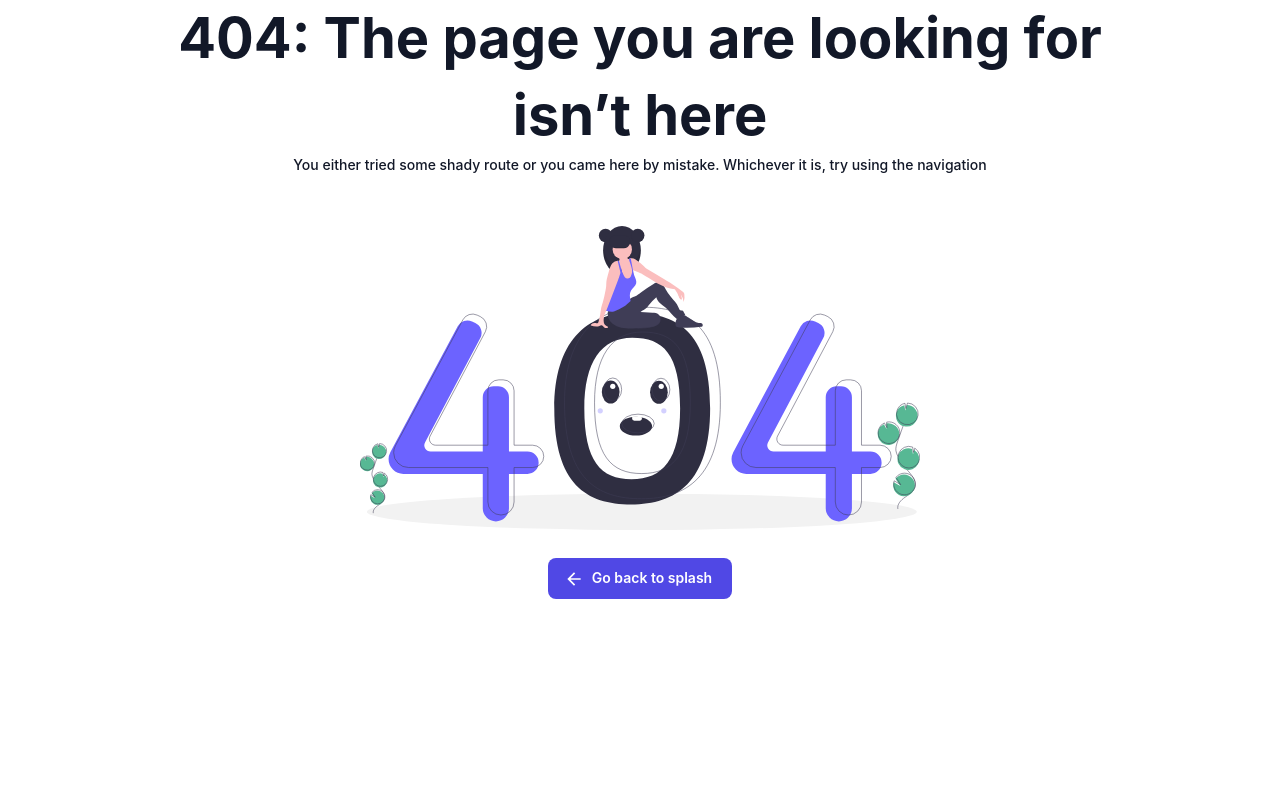
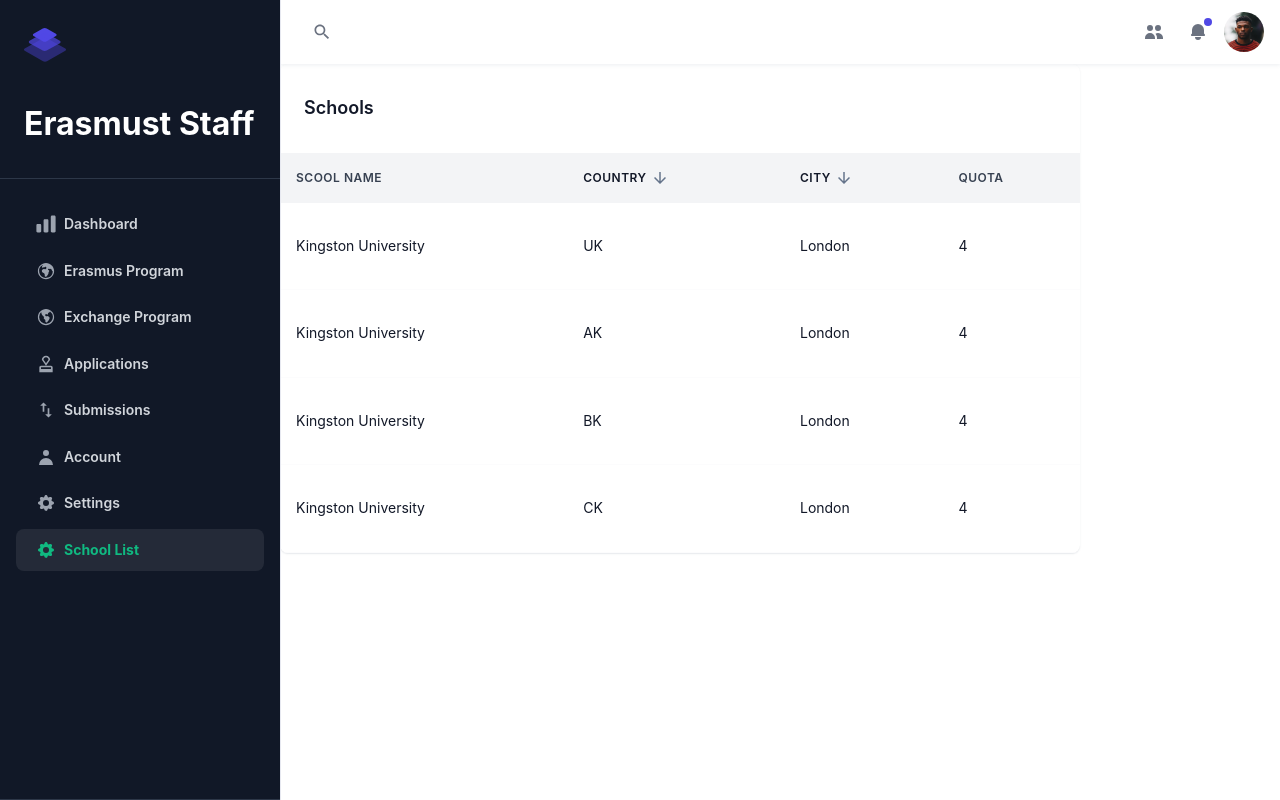
Before and after one commit to tolgaozgun/erasmust, a React (Create React App) app in the folder frontend/: page /schoolList in a window 1280 px wide. Before the commit this address had no page. Built offline with nearby package versions, Linux system fonts and the light colour scheme.

Commit message:
School List
Added school list to Academic Staff

```diff
--- a/frontend/src/components/componentsStaff/dashboard-sidebar.js
+++ b/frontend/src/components/componentsStaff/dashboard-sidebar.js
@@ -1,94 +1,96 @@
-import PropTypes from 'prop-types';
-import { Box, Divider, Drawer, Typography, useMediaQuery } from '@mui/material';
-import { ChartBar as ChartBarIcon } from '../../icons/chart-bar';
-import { Cog as CogIcon } from '../../icons/cog';
-import { User as UserIcon } from '../../icons/user';
-import { Logo } from './logo';
-import { NavItem } from './nav-item';
-import React from 'react';
-import ImportExportOutlinedIcon from '@mui/icons-material/ImportExportOutlined';
-import ApprovalOutlinedIcon from '@mui/icons-material/ApprovalOutlined';
+import PropTypes from "prop-types";
+import { Box, Divider, Drawer, Typography, useMediaQuery } from "@mui/material";
+import { ChartBar as ChartBarIcon } from "../../icons/chart-bar";
+import { Cog as CogIcon } from "../../icons/cog";
+import { User as UserIcon } from "../../icons/user";
+import { Logo } from "./logo";
+import { NavItem } from "./nav-item";
+import React from "react";
+import ImportExportOutlinedIcon from "@mui/icons-material/ImportExportOutlined";
+import ApprovalOutlinedIcon from "@mui/icons-material/ApprovalOutlined";
 import { HiGlobeEuropeAfrica } from "react-icons/hi2";
 import { HiGlobeAmericas } from "react-icons/hi2";
 
 const items = [
     {
-    href: '/dashboardStaff',
-    icon: (<ChartBarIcon fontSize="small" />),
-    title: 'Dashboard'
+        href: "/dashboardStaff",
+        icon: <ChartBarIcon fontSize="small" />,
+        title: "Dashboard",
     },
     {
-    href: '/erasmusStaff',
-    icon: (<HiGlobeEuropeAfrica fontSize="small" />),
-    title: 'Erasmus Program'
+        href: "/erasmusStaff",
+        icon: <HiGlobeEuropeAfrica fontSize="small" />,
+        title: "Erasmus Program",
     },
     {
-    href: '/exchangeProgramStaff',
-    icon: (<HiGlobeAmericas fontSize="small" />),
-    title: 'Exchange Program'
+        href: "/exchangeProgramStaff",
+        icon: <HiGlobeAmericas fontSize="small" />,
+        title: "Exchange Program",
     },
     {
-    href: '/applicationsStaff',
-    icon: (<ApprovalOutlinedIcon fontSize="small" />),
-    title: 'Applications'
+        href: "/applicationsStaff",
+        icon: <ApprovalOutlinedIcon fontSize="small" />,
+        title: "Applications",
     },
     {
-    href: '/submissionsStaff',
-    icon: (<ImportExportOutlinedIcon fontSize="small" />),
-    title: 'Submissions'
+        href: "/submissionsStaff",
+        icon: <ImportExportOutlinedIcon fontSize="small" />,
+        title: "Submissions",
     },
     {
-    href: '/accountStaff',
-    icon: (<UserIcon fontSize="small" />),
-    title: 'Account'
+        href: "/accountStaff",
+        icon: <UserIcon fontSize="small" />,
+        title: "Account",
     },
     {
-    href: '/settingsStaff',
-    icon: (<CogIcon fontSize="small" />),
-    title: 'Settings'
-  }
+        href: "/settingsStaff",
+        icon: <CogIcon fontSize="small" />,
+        title: "Settings",
+    },
+    {
+        href: "/schoolList",
+        icon: <CogIcon fontsize="small" />,
+        title: "School List",
+    },
 ];
 
 export const DashboardSidebar = (props) => {
     const { open, onClose } = props;
-  const lgUp = useMediaQuery((theme) => theme.breakpoints.up('lg'), {
+    const lgUp = useMediaQuery((theme) => theme.breakpoints.up("lg"), {
         defaultMatches: true,
-    noSsr: false
+        noSsr: false,
     });
 
     const content = (
         <>
             <Box
                 sx={{
-          display: 'flex',
-          flexDirection: 'column',
-          height: '100%'
+                    display: "flex",
+                    flexDirection: "column",
+                    height: "100%",
                 }}
             >
                 <div>
                     <Box sx={{ p: 3 }}>
-              <a href='/'>
+                        <a href="/">
                             <Logo
                                 sx={{
                                     height: 42,
-                    width: 42
+                                    width: 42,
                                 }}
                             />
                         </a>
                     </Box>
                     <Box sx={{ px: 2 }}>
-            <Typography
-              sx={{ m: 1 }}
-              variant="h4"
-          >
+                        <Typography sx={{ m: 1 }} variant="h4">
                             Erasmust Staff
                         </Typography>
                     </Box>
                 </div>
                 <Divider
                     sx={{
-            borderColor: '#2D3748',
-            my: 3
+                        borderColor: "#2D3748",
+                        my: 3,
                     }}
                 />
                 <Box sx={{ flexGrow: 1 }}>
@@ -101,7 +103,7 @@
                         />
                     ))}
                 </Box>
-        <Divider sx={{ borderColor: '#2D3748' }} />
+                <Divider sx={{ borderColor: "#2D3748" }} />
             </Box>
         </>
     );
@@ -113,10 +115,10 @@
                 open
                 PaperProps={{
                     sx: {
-            backgroundColor: 'neutral.900',
-            color: '#FFFFFF',
-            width: 280
-          }
+                        backgroundColor: "neutral.900",
+                        color: "#FFFFFF",
+                        width: 280,
+                    },
                 }}
                 variant="permanent"
             >
@@ -132,10 +134,10 @@
             open={open}
             PaperProps={{
                 sx: {
-          backgroundColor: 'neutral.900',
-          color: '#FFFFFF',
-          width: 280
-        }
+                    backgroundColor: "neutral.900",
+                    color: "#FFFFFF",
+                    width: 280,
+                },
             }}
             sx={{ zIndex: (theme) => theme.zIndex.appBar + 100 }}
             variant="temporary"
@@ -147,5 +149,5 @@
 
 DashboardSidebar.propTypes = {
     onClose: PropTypes.func,
-  open: PropTypes.bool
+    open: PropTypes.bool,
 };
--- /dev/null
+++ b/frontend/src/pages/academic/SchoolList.js
@@ -0,0 +1,144 @@
+import { format } from "date-fns";
+import PerfectScrollbar from "react-perfect-scrollbar";
+import { DashboardSidebar } from "../../components/componentsStaff/dashboard-sidebar";
+import { DashboardNavbar } from "../../components/componentsStaff/dashboard-navbar";
+import { styled } from "@mui/material/styles";
+import React, { useState } from "react";
+import { useNavigate } from "react-router-dom";
+import {
+    Box,
+    Button,
+    Card,
+    CardHeader,
+    Table,
+    TableBody,
+    TableCell,
+    TableHead,
+    TableRow,
+    TableSortLabel,
+    Tooltip,
+} from "@mui/material";
+import ArrowRightIcon from "@mui/icons-material/ArrowRight";
+// import { SeverityPill } from "../severity-pill";
+
+const DashboardLayoutRoot = styled("div")(({ theme }) => ({
+    display: "flex",
+    flex: "1 1 auto",
+    maxWidth: "100%",
+    paddingTop: 64,
+    [theme.breakpoints.up("lg")]: {
+        paddingLeft: 280,
+    },
+}));
+const schools = [
+    {
+        name: "Kingston University",
+        country: "UK",
+        city: "London",
+        quota: 4,
+    },
+    {
+        name: "Kingston University",
+        country: "AK",
+        city: "London",
+        quota: 4,
+    },
+    {
+        name: "Kingston University",
+        country: "BK",
+        city: "London",
+        quota: 4,
+    },
+    {
+        name: "Kingston University",
+        country: "CK",
+        city: "London",
+        quota: 4,
+    },
+];
+
+const SchoolList = (props) => {
+    const [isSidebarOpen, setSidebarOpen] = useState(true);
+    const navigate = useNavigate();
+
+    const goDash = () => {
+        navigate("/dash");
+    };
+    return (
+        <DashboardLayoutRoot>
+            <Card {...props}>
+                <CardHeader title="Schools" />
+                <PerfectScrollbar>
+                    <Box
+                        sx={{
+                            minWidth: 800,
+                            height: 400,
+                            display: "flex",
+                        }}
+                    >
+                        <Table>
+                            <TableHead>
+                                <TableRow>
+                                    <TableCell>Scool Name</TableCell>
+                                    <TableCell sortDirection="desc">
+                                        <Tooltip enterDelay={300} title="Sort">
+                                            <TableSortLabel
+                                                active
+                                                direction="desc"
+                                            >
+                                                Country
+                                            </TableSortLabel>
+                                        </Tooltip>
+                                    </TableCell>
+                                    <TableCell sortDirection="desc">
+                                        <Tooltip enterDelay={300} title="Sort">
+                                            <TableSortLabel
+                                                active
+                                                direction="desc"
+                                            >
+                                                City
+                                            </TableSortLabel>
+                                        </Tooltip>
+                                    </TableCell>
+                                    <TableCell>Quota</TableCell>
+                                </TableRow>
+                            </TableHead>
+                            <TableBody>
+                                {schools.map((school) => (
+                                    <TableRow hover key={school.name}>
+                                        <TableCell>{school.name}</TableCell>
+                                        <TableCell>{school.country}</TableCell>
+                                        <TableCell>{school.city}</TableCell>
+                                        <TableCell>{school.quota}</TableCell>
+                                    </TableRow>
+                                ))}
+                            </TableBody>
+                        </Table>
+                    </Box>
+                </PerfectScrollbar>
+                {/* <Box
+                    sx={{
+                        display: "flex",
+                        justifyContent: "flex-end",
+                        p: 2,
+                    }}
+                >
+                    <Button
+                        color="primary"
+                        endIcon={<ArrowRightIcon fontSize="small" />}
+                        size="small"
+                        variant="text"
+                    >
+                        View all
+                    </Button>
+                </Box> */}
+            </Card>
+            <DashboardNavbar onSidebarOpen={() => setSidebarOpen(true)} />
+            <DashboardSidebar
+                onClose={() => setSidebarOpen(false)}
+                open={isSidebarOpen}
+            />
+        </DashboardLayoutRoot>
+    );
+};
+export default SchoolList;
--- a/frontend/src/routeConfig.tsx
+++ b/frontend/src/routeConfig.tsx
@@ -24,6 +24,7 @@
 
 import {Navigate} from "react-router-dom";
 import LearningAgreement from "./pages/student/LearningAgreement";
+import SchoolList from "./pages/academic/SchoolList";
 
 export const routeItems: Array<IRoute> = [
     {
@@ -133,5 +134,11 @@
         title: 'Learning Agreement',
         content: <LearningAgreement/>,
         exact: true
-    }
+    },
+    {
+        path: "/schoolList",
+        title: "School List",
+        content: <SchoolList/>,
+        exact: true
+    },
 ]
```
Lines whose indentation alone changed are shown as unchanged.
